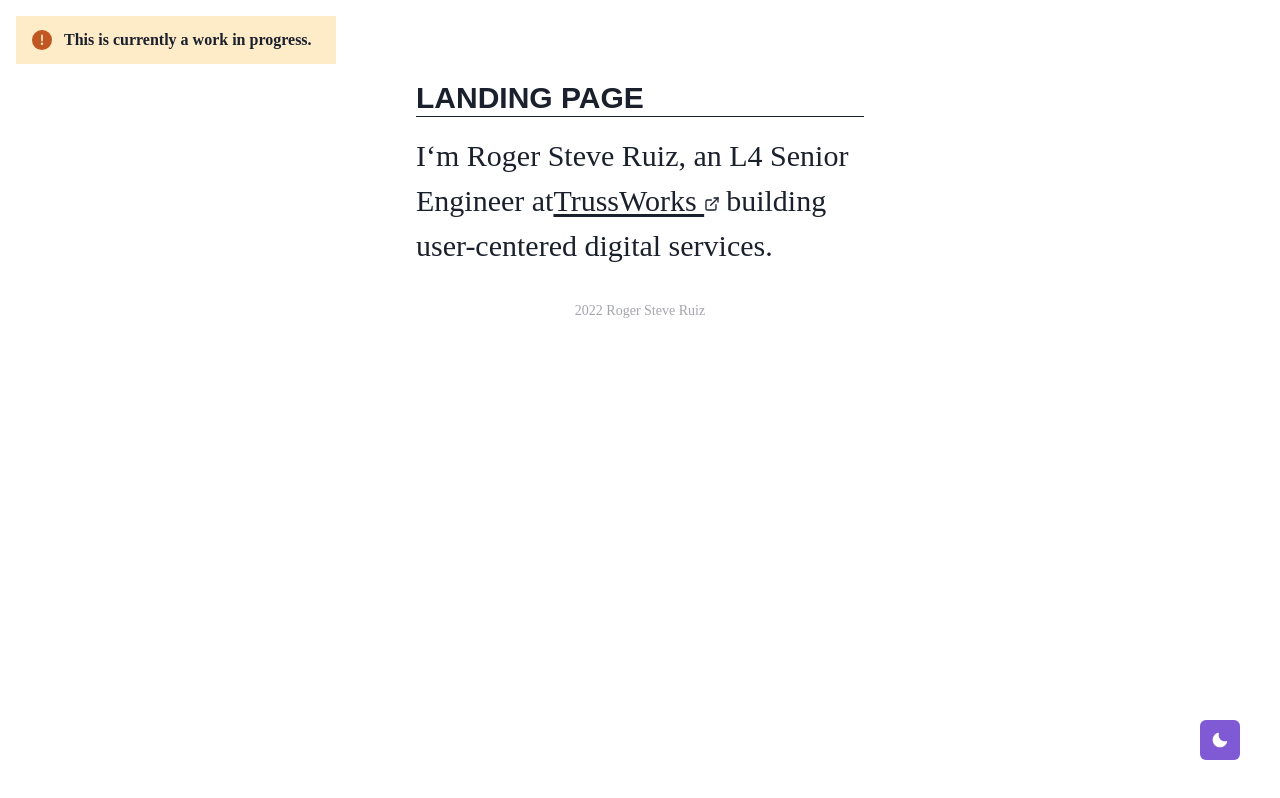
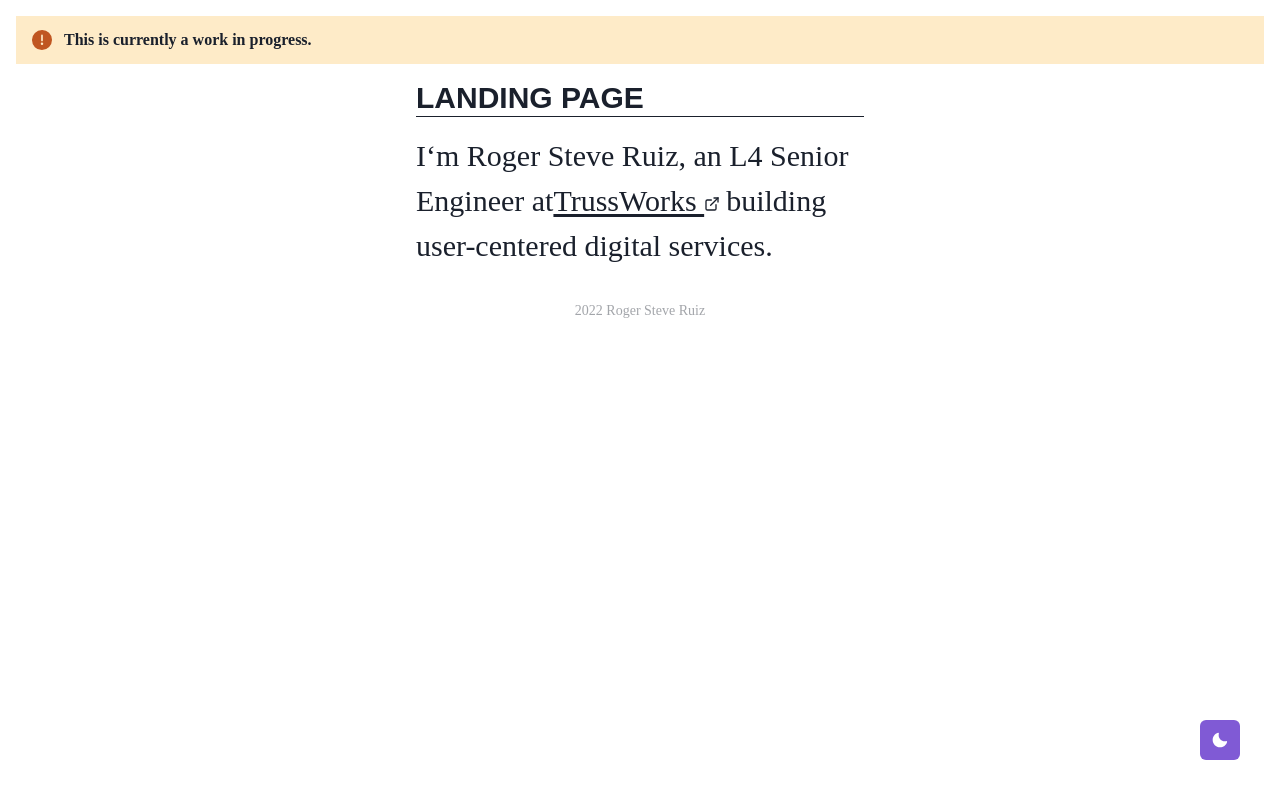
Before and after one commit to rogeruiz/srht-landing-page, a Next.js app: page / in a window 1280 px wide. Built offline with nearby package versions, Linux system fonts and the light colour scheme; a web font is replaced by a local one.

Commit message:
Update the banner styles

```diff
--- a/components/under-construction-banner.js
+++ b/components/under-construction-banner.js
@@ -4,11 +4,10 @@ import { Alert, AlertTitle, AlertIcon } from '@chakra-ui/react'
 const UnderConstructionBanner = () => {
   return (
     <motion.div
-      style={{ display: 'inline-block' }}
+      style={{ display: 'block' }}
       initial={{ y: -20, opacity: 0 }}
       animate={{ y: 0, opacity: 1 }}
-      exit={{ y: 20, opacity: 0 }}
-      transition={{ delay: 2.5, duration: 0.5 }}
+      transition={{ ease: 'easeOut', delay: 5, duration: 0.35 }}
     >
       <Alert status="warning">
         <AlertIcon />
```
